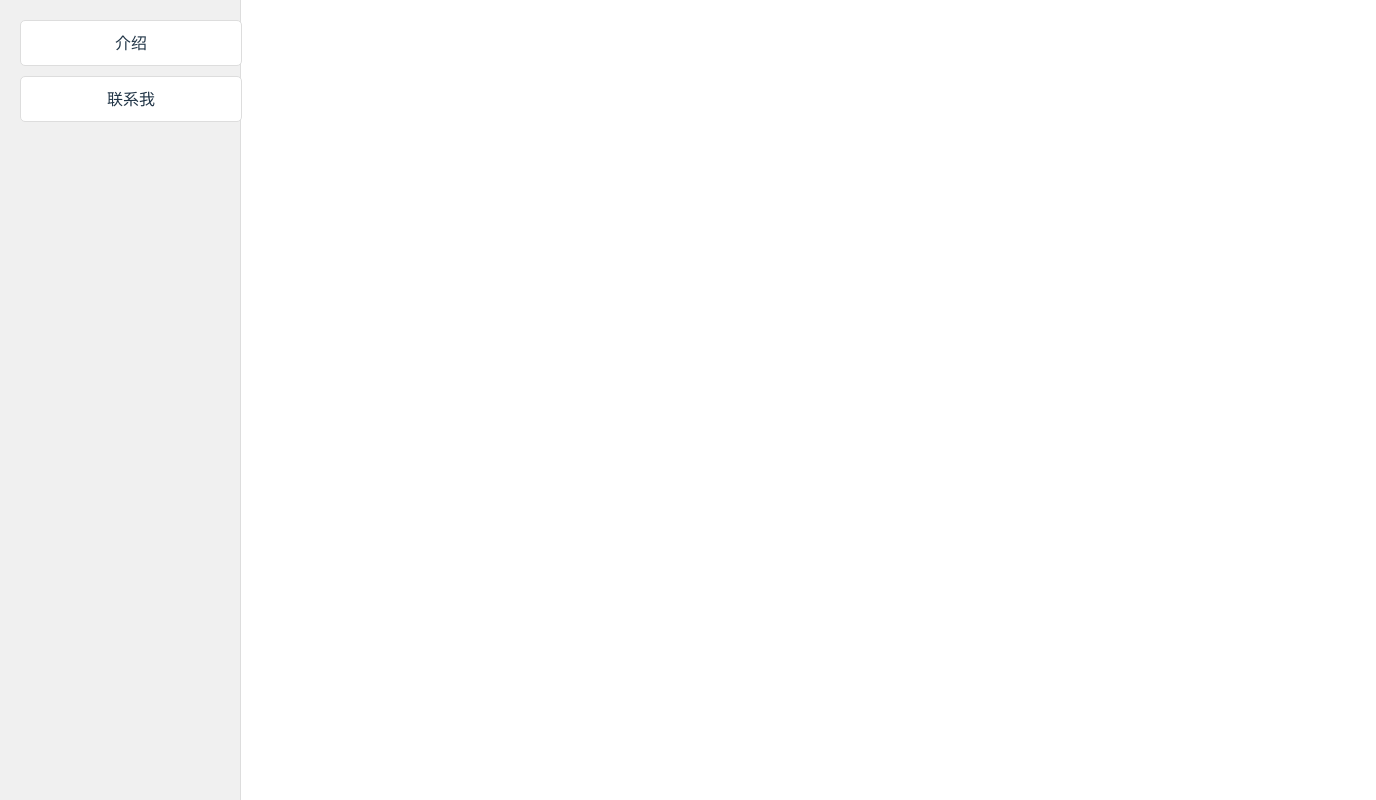
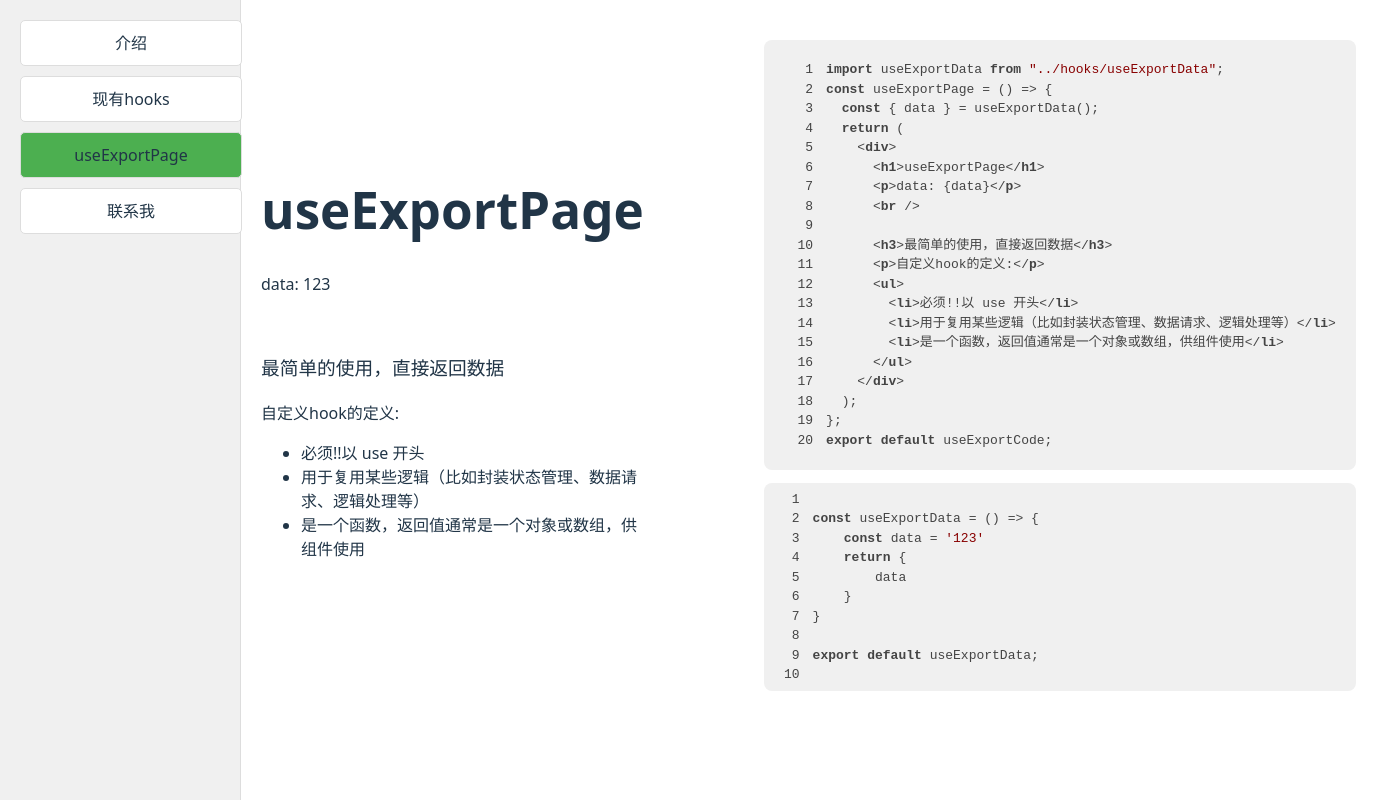
Before and after one commit to wenjin100/useSelfHook, a React (Vite) app: page /useExportPage in a window 1280 px wide. Before the commit this address had no page. Shown: the whole page, 1376 px wide, since content can reach past the window. Built offline with nearby package versions, Linux system fonts and the light colour scheme.

Commit message:
feat: useExportData添加

```diff
--- a/package.json
+++ b/package.json
@@ -12,12 +12,14 @@
   "dependencies": {
     "react": "^19.0.0",
     "react-dom": "^19.0.0",
-    "react-router-dom": "^7.5.0"
+    "react-router-dom": "^7.5.0",
+    "react-syntax-highlighter": "^15.6.1"
   },
   "devDependencies": {
     "@eslint/js": "^9.21.0",
     "@types/react": "^19.0.10",
     "@types/react-dom": "^19.0.4",
+    "@types/react-syntax-highlighter": "^15.5.13",
     "@vitejs/plugin-react-swc": "^3.8.0",
     "eslint": "^9.21.0",
     "eslint-plugin-react-hooks": "^5.1.0",
--- /dev/null
+++ b/src/code/code.ts
@@ -0,0 +1,48 @@
+export const livedHooks = `const LivedHooks = () => {
+    const [count, setCount] = useState(0);
+    useEffect(() => {
+      console.log("render");
+    }, [count]);
+
+    return (
+        <h1>LivedHooks</h1>
+        <h2>useState 响应式变量</h2>
+        <h2>useEffect 生命周期</h2>
+        <p>You clicked {count} times</p>
+        <button onClick={() => setCount(count + 1)}>Click me</button>
+    );
+  };
+  export default LivedHooks;`;
+
+
+export const useExportCode = `import useExportData from "../hooks/useExportData";
+const useExportPage = () => {
+  const { data } = useExportData();
+  return (
+    <div>
+      <h1>useExportPage</h1>
+      <p>data: {data}</p>
+      <br />
+
+      <h3>最简单的使用，直接返回数据</h3>
+      <p>自定义hook的定义:</p>
+      <ul>
+        <li>必须!!以 use 开头</li>
+        <li>用于复用某些逻辑（比如封装状态管理、数据请求、逻辑处理等）</li>
+        <li>是一个函数，返回值通常是一个对象或数组，供组件使用</li>
+      </ul>
+    </div>
+  );
+};
+export default useExportCode;`;
+
+export const useExportDataCode = `
+const useExportData = () => {
+    const data = '123'
+    return {
+        data
+    }
+}
+
+export default useExportData;
+`
--- /dev/null
+++ b/src/hooks/useExportData.tsx
@@ -0,0 +1,11 @@
+
+const useExportData = () => {
+
+    const data = '123'
+
+    return {
+        data
+    }
+}
+
+export default useExportData;
--- /dev/null
+++ b/src/pages/ExportPage.tsx
@@ -0,0 +1,54 @@
+import SyntaxHighlighter from "react-syntax-highlighter";
+import useExportData from "../hooks/useExportData";
+import { useExportCode, useExportDataCode } from "../code/code";
+
+const ExportPage = () => {
+  const { data } = useExportData();
+  return (
+    <div
+      style={{
+        width: "100%",
+        display: "flex",
+        justifyContent: "center",
+        alignItems: "center",
+        gap: "120px",
+      }}
+    >
+      <div>
+        <h1>useExportPage</h1>
+        <p>data: {data}</p>
+        <br />
+        <h3>最简单的使用，直接返回数据</h3>
+        <p>自定义hook的定义:</p>
+        <ul>
+          <li>必须!!以 use 开头</li>
+          <li>用于复用某些逻辑（比如封装状态管理、数据请求、逻辑处理等）</li>
+          <li>是一个函数，返回值通常是一个对象或数组，供组件使用</li>
+        </ul>
+      </div>
+      <div>
+        <SyntaxHighlighter
+          language="typescript"
+          showLineNumbers
+          customStyle={{
+            borderRadius: "8px",
+            padding: "20px",
+            marginTop: "20px",
+          }}
+        >
+          {useExportCode}
+        </SyntaxHighlighter>
+        <SyntaxHighlighter
+          language="typescript"
+          showLineNumbers
+          customStyle={{
+            borderRadius: "8px",
+          }}
+        >
+          {useExportDataCode}
+        </SyntaxHighlighter>
+      </div>
+    </div>
+  );
+};
+export default ExportPage;
--- /dev/null
+++ b/src/pages/LivedHooks.tsx
@@ -0,0 +1,45 @@
+
+import { useEffect, useState } from "react";
+import SyntaxHighlighter from "react-syntax-highlighter";
+import { livedHooks } from "../code/code";
+const LivedHooks = () => {
+  const [count, setCount] = useState(0);
+  useEffect(() => {
+    console.log("render");
+  }, [count]);
+
+  return (
+    <div
+      style={{
+        padding: "0 140px",
+        display: "flex",
+        justifyContent: "center",
+        gap: "140px",
+      }}
+    >
+      <div>
+        <h1>LivedHooks</h1>
+        <h2>useState 响应式变量</h2>
+        <h2>useEffect 生命周期</h2>
+        <p>You clicked {count} times</p>
+        <button onClick={() => setCount(count + 1)}>Click me</button>
+      </div>
+
+      <div>
+        <SyntaxHighlighter
+          language="typescript"
+          showLineNumbers
+          customStyle={{
+            borderRadius: "8px",
+            padding: "20px",
+            marginTop: "20px",
+            width: "100%",
+          }}
+        >
+          {livedHooks}
+        </SyntaxHighlighter>
+      </div>
+    </div>
+  );
+};
+export default LivedHooks;
--- a/src/pages/index.ts
+++ b/src/pages/index.ts
@@ -2,3 +2,5 @@ import { lazy } from 'react';
 
 export const HomePage = lazy(() => import('./HomePage'));
 export const ContactPage = lazy(() => import('./ContactPage'));
+export const LivedHooks = lazy(() => import('./LivedHooks'));
+export const ExportPage = lazy(() => import('./ExportPage'));
--- a/src/routes.ts
+++ b/src/routes.ts
@@ -1,4 +1,4 @@
-import { HomePage, ContactPage } from './pages';
+import { HomePage, ContactPage, LivedHooks, ExportPage } from './pages';
 // 定义路由类型
 export interface RouteConfig {
   path: string;
@@ -17,6 +17,16 @@ const routes: RouteConfig[] = [
     name: '介绍',
   },
   {
+    path: '/livedHooks',
+    component: LivedHooks,
+    name: '现有hooks',
+  },
+  {
+    path: '/useExportPage',
+    component: ExportPage,
+    name: 'useExportPage',
+  },
+  {
     path: '/contact',
     component: ContactPage,
     name: '联系我',
```
Also changed, not shown: src/myHooks/useToggle.tsx (deleted, +0 -16 lines), 1 other file (tests, documents, lock files or other folders).
